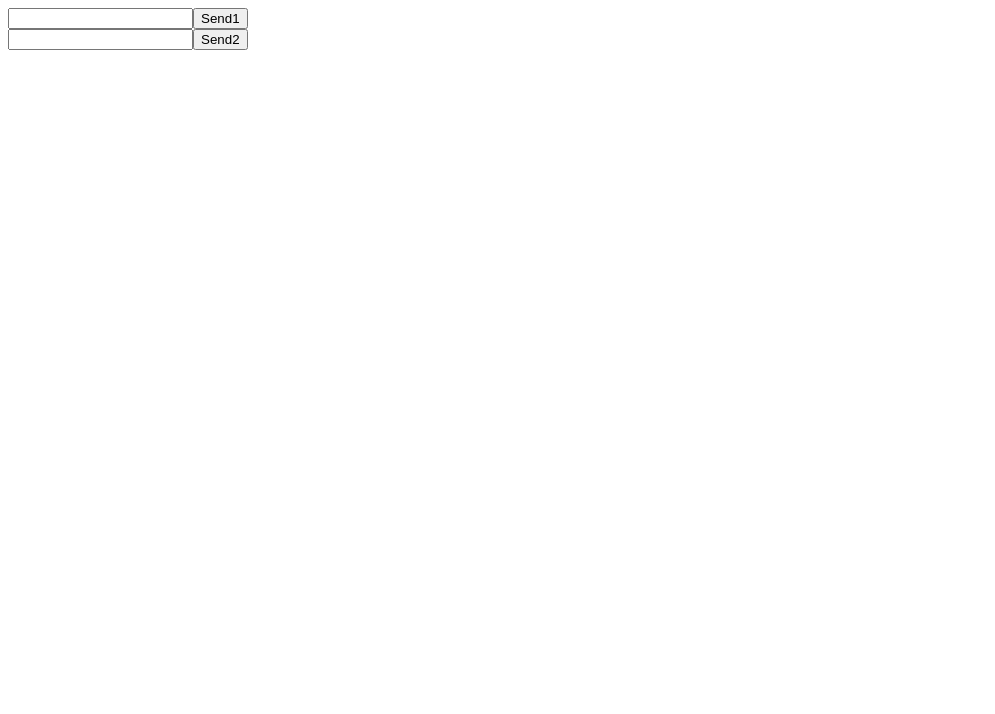
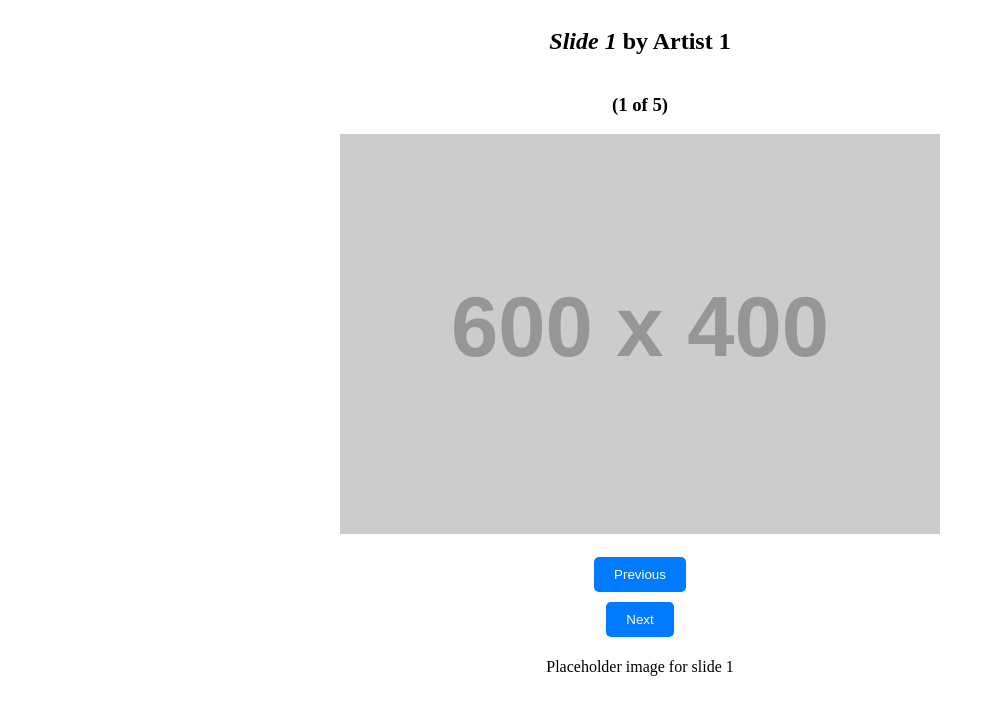
Before and after one commit to joouseong/react-project1, a React (Vite) app: page / in a window 1280 px wide. Shown: the top 714 px of the page, without its empty margins (0-995 px from the left). Built offline with nearby package versions, Linux system fonts and the light colour scheme.

Commit message:
0520 commit

```diff
--- a/src/App.jsx
+++ b/src/App.jsx
@@ -1,6 +1,7 @@
 import Bubble from "./components/Bubble/Bubble"
 import ButtonCom from "./components/ButtonCom/ButtonCom"
 import ToolBar from "./components/ButtonCom/ToolBar"
+import Carousel from "./components/Carousel/Carousel"
 import Gallery from "./components/Gallery"
 import Kiosk from "./components/Kiosk"
 import MovieHeroes from "./components/MovieHeroes"
@@ -30,8 +31,9 @@ export default function App() {
       {/* <ButtonCom /> */}
       {/* <ToolBar /> */}
       {/* <Bubble /> */}
-      <Signup1 />
-      <Signup2 />
+      {/* <Signup1 /> */}
+      {/* <Signup2 /> */}
+      <Carousel />
     </>
   )
 }
--- /dev/null
+++ b/src/components/Carousel/Carousel.jsx
@@ -0,0 +1,41 @@
+import { galleryImages } from "./imgData";
+import { useState } from "react";
+import style from "./Carousel.module.css"
+
+export default function Carousel() {
+    const [index, setIndex] = useState(0);
+
+    function handleNext() {
+        if (index === galleryImages.length -1) {
+            setIndex(0);
+        } else {
+            setIndex(index + 1);
+        }
+    }
+
+    function handlePrevious() {
+        if (index === 0) {
+            setIndex(galleryImages.length -1);
+        } else {
+            setIndex(index - 1);
+        }
+    }
+
+    let slide = galleryImages[index];
+    return (
+        <section className={style.wrapper}>
+            <h2>
+                <i>{slide.name} </i>
+                by {slide.artist}
+            </h2>
+            <h3>
+                ({index + 1} of {galleryImages.length})
+            </h3>
+            <img src={slide.url} alt={slide.alt} />
+            <br />
+            <button onClick={handlePrevious} className={style.button}>Previous</button>
+            <button onClick={handleNext} className={style.button}>Next</button>
+            <p>{slide.description}</p>
+        </section>
+    )
+}
--- /dev/null
+++ b/src/components/Carousel/Carousel.module.css
@@ -0,0 +1,15 @@
+.wrapper {
+    display: flex;
+    flex-direction: column;
+    align-items: center;
+}
+
+.button{
+    padding: 10px 20px;
+    margin: 5px;
+    background-color: #007bff;
+    color: white;
+    border: none;
+    border-radius: 5px;
+    cursor: pointer;
+}
--- /dev/null
+++ b/src/components/Carousel/imgData.jsx
@@ -0,0 +1,39 @@
+import { slide } from "./images"
+
+export const galleryImages = [
+    {
+        name: "Slide 1",
+        artist: "Artist 1",
+        description: "Placeholder image for slide 1",
+        url: "https://placehold.co/600x400?text=slide1",
+        alt: "Slide 1",
+    },
+    {
+        name: "Slide 2",
+        artist: "Artist 2",
+        description: "Placeholder image for slide 2",
+        url: "https://placehold.co/600x400?text=slide2",
+        alt: "Slide 2",
+    },
+    {
+        name: "Slide 3",
+        artist: "Artist 1",
+        description: "Placeholder image for slide 3",
+        url: "https://placehold.co/600x400?text=slide3",
+        alt: "Slide 3",
+    },
+    {
+        name: "Slide 4",
+        artist: "Artist 4",
+        description: "Placeholder image for slide 4",
+        url: slide.slider1,
+        alt: "Slide 4",
+    },
+    {
+        name: "Slide 5",
+        artist: "Artist 5",
+        description: "Placeholder image for slide 5",
+        url: slide.slider2,
+        alt: "Slide 5",
+    },
+]
```
